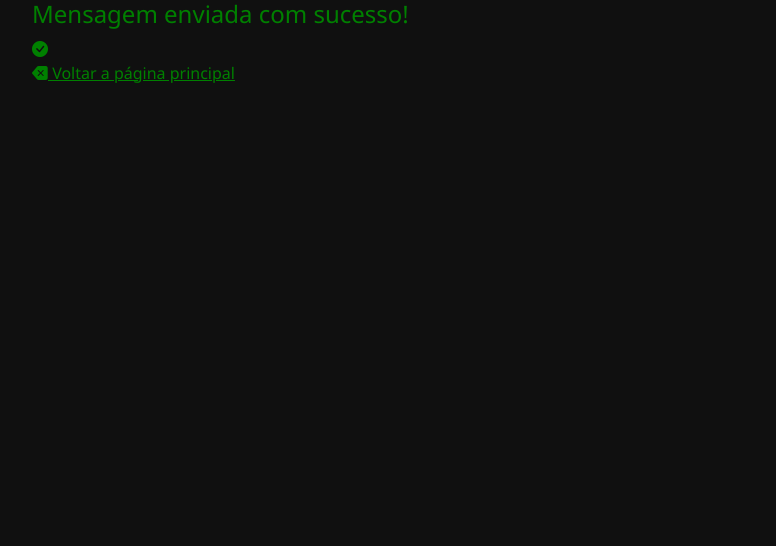
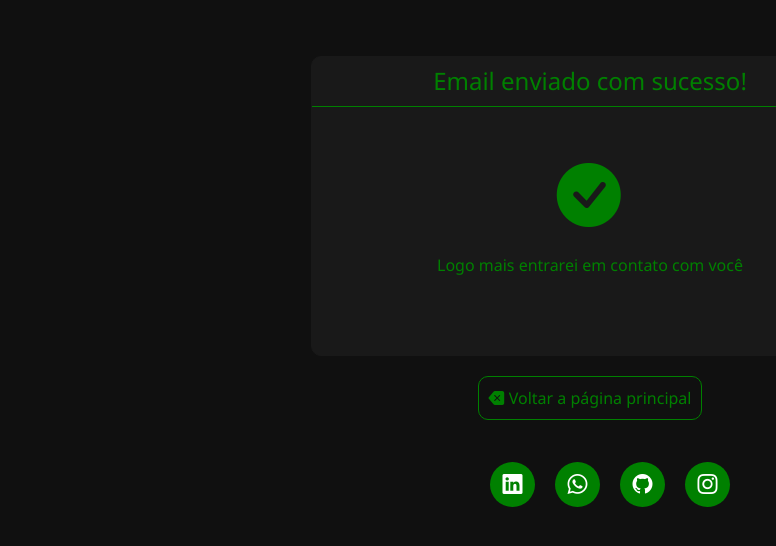
Before and after one commit to LeoSlepack/My_portfolio, a plain HTML site: page sucess.html in a window 1280 px wide. Shown: the whole page, without its empty margins (50-826 px from the left). Drawn offline with nearby package versions, Linux system fonts and the light colour scheme.

Commit message:
create msg sucess

```diff
--- a/css/stylesucess.css
+++ b/css/stylesucess.css
@@ -16,12 +16,110 @@
     color: #fff;
 }
 
-.back-white {
-    background-color: #fff;
+/* Msg Sucess */
+
+.msg-sucess {
+    border: 1px solid #191919;
+    border-radius: 10px;
+    background-color: #191919;
+    width: 50%;
+    height: 300px;
+    margin-left: 25%;
+    margin-top: 5%;
 }
 
-.back-black-1 {
+.title-sucess {
+    margin-bottom: 40px;
+}
+
+.title-sucess h4 {
+    border-bottom: 1px solid green;
+    padding-bottom: 10px;
+    background-color: #191919;
+    text-align: center;
+    margin-top: 10px;
+}
+
+.body-sucess {
     background-color: #191919;
 }
 
-/* Msg Sucess */
+.body-sucess p {
+    background-color: #191919;
+    text-align: center;
+    padding-top: 10px;
+}
+
+.body-sucess i {
+    font-size: 4em;
+    background-color: #191919;
+    margin-left: 34%;
+}
+
+@media (min-width: 768px) {
+   #background-sucess .body-sucess i {
+        margin-left: 44%;
+        font-size: 4em;
+   }
+}
+
+
+/* back button */
+
+.back-button {
+    margin-top: 30px;
+    text-align: center;
+}
+
+.back-button a {
+    padding: 10px 10px 10px 10px;
+    border: 1px solid green;
+    border-radius: 10px;
+    text-decoration: none;
+}
+
+.back-button a:hover {
+    text-decoration: underline;
+    border: 1px solid green;
+    color: green;
+}
+
+.redes-sociais {
+    padding-top: 30px;
+    display: flex;
+}
+
+.redes-sociais i {
+    background-color: green;
+}
+
+#linkedin {
+    margin-left: 105px;
+}
+
+.redes-sociais a {
+    background-color: green;
+    width: 45px;
+    height: 45px;
+    padding: 15px;
+    border-radius: 50%;
+    margin: 22px 10px;
+    color: #fff;
+    text-decoration: none;
+    font-size: 20px;
+    align-items: center;
+    display: flex;
+    justify-content: center;
+    flex-direction: row;
+}
+
+.redes-sociais a:hover {
+    transform: scale(1.2);
+    transition: .3s;
+}
+
+@media (min-width: 768px) {
+    #footer-redes #linkedin {
+        margin-left: 540px;
+    }
+}
--- a/sucess.html
+++ b/sucess.html
@@ -20,18 +20,37 @@
     <div class="container-fluid" id="background-sucess">
         <div class="container" id="container-sucess">
             <div class="msg-sucess">
-                <div class="tile-sucess">
-                    <h4 class="green-color">Mensagem enviada com sucesso!</h4>
+                <div class="title-sucess">
+                    <h4 class="green-color">Email enviado com sucesso!</h4>
                 </div>
                 <div class="body-sucess">
                     <i class="bi bi-check-circle-fill green-color"></i>
-                    <br>
-                    <a href="index.html" class="green-color">
-                        <i class="bi bi-backspace-fill green-color"></i> Voltar a página principal
-                    </a>
+                    <p class="green-color">Logo mais entrarei em contato com você</p>
                 </div>
+            </div>
+            <div class="container back-button">
+                <a href="index.html" class="green-color">
+                    <i class="bi bi-backspace-fill green-color"></i> Voltar a página principal
+                </a>
             </div>
         </div>
     </div>
 
+    <!--Footer-->
+    <div id="footer-redes">
+        <div class="redes-sociais">
+            <a id="linkedin" href="https://www.linkedin.com/in/leonardo-slepack-36a693244/" target="_blank">
+                <i class="bi bi-linkedin"></i>
+            </a>
+            <a href="https://api.whatsapp.com/send?phone=5541995120626" target="_blank">
+                <i class="bi bi-whatsapp"></i>
+            </a>
+            <a href="https://github.com/LeoSlepack" target="_blank">
+                <i class="bi bi-github"></i>
+            </a>
+            <a href="https://www.instagram.com/sleopack/" target="_blank">
+                <i class="bi bi-instagram"></i>
+            </a>
+        </div>
+    </div>
 </body>
```
